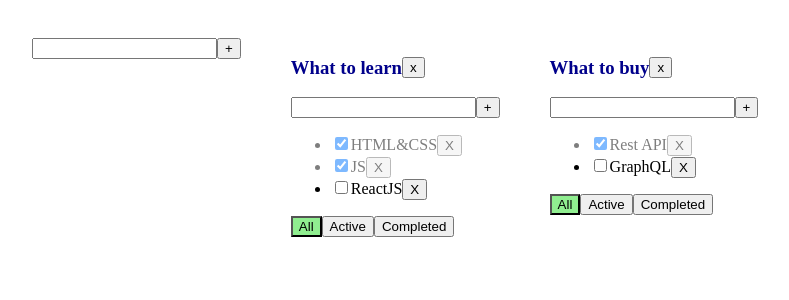
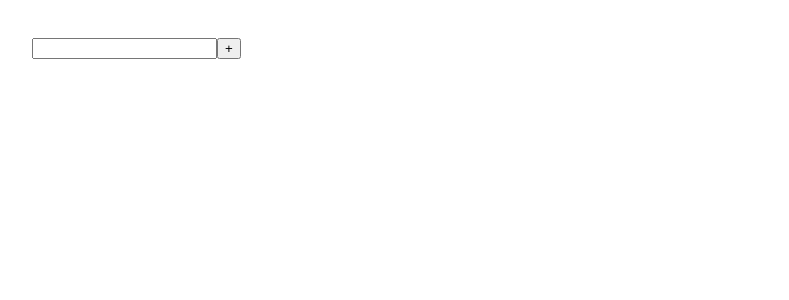
Before and after one commit to Yuliya9449/todo-list, a React (Vite) app: page / in a window 1280 px wide. Shown: the top 300 px of the page, without its empty margins (6-795 px from the left). Built offline with nearby package versions, Linux system fonts and the light colour scheme.

Commit message:
refactor: migrate to useReducer for state management

```diff
--- a/src/app/App.tsx
+++ b/src/app/App.tsx
@@ -1,11 +1,14 @@
-import { v1 } from 'uuid'
 import styles from './App.module.css'
 import { TodolistItem } from '@/features/TodolistItem'
-import { useCallback, useState } from 'react'
+import { useCallback, useReducer } from 'react'
 import { CreateItemForm } from '@/common/components/CreateItemForm/CreateItemForm'
-
-const todolistId1 = v1()
-const todolistId2 = v1()
+import {
+  changeTodolistAC,
+  createTodolistAC,
+  deleteTodolistAC,
+  todolistsReducer,
+} from '@/features/model/todolists-reducer'
+import { changeTaskAC, createTaskAC, deleteTaskAC, tasksReducer } from '@/features/model/tasks-reducer'
 
 export type Todolist = {
   id: string
@@ -35,80 +38,48 @@ const getFilteredTasks = (tasks: Task[], filter: FilterValues): Task[] => {
 }
 
 export const App = () => {
-  const [todolists, setTodolists] = useState<Todolist[]>([
-    { id: todolistId1, title: 'What to learn', filter: 'all' },
-    { id: todolistId2, title: 'What to buy', filter: 'all' },
-  ])
+  const [todolists, dispatchToTodolists] = useReducer(todolistsReducer, [])
 
-  const [tasks, setTasks] = useState<TasksState>({
-    [todolistId1]: [
-      { id: v1(), title: 'HTML&CSS', isDone: true },
-      { id: v1(), title: 'JS', isDone: true },
-      { id: v1(), title: 'ReactJS', isDone: false },
-    ],
-    [todolistId2]: [
-      { id: v1(), title: 'Rest API', isDone: true },
-      { id: v1(), title: 'GraphQL', isDone: false },
-    ],
-  })
+  const [tasks, dispatchToTasks] = useReducer(tasksReducer, {})
 
   const deleteTask = useCallback((payload: { todolistId: Todolist['id']; taskId: Task['id'] }) => {
-    const { todolistId, taskId } = payload
-    setTasks((prevTasks) => ({
-      ...prevTasks,
-      [todolistId]: prevTasks[todolistId].filter((t) => t.id !== taskId),
-    }))
+    dispatchToTasks(deleteTaskAC(payload))
   }, [])
 
   const changeFilter = useCallback((payload: { todolistId: Todolist['id']; filter: FilterValues }) => {
-    const { todolistId, filter } = payload
-    setTodolists((prevTodos) => prevTodos.map((t) => (t.id === todolistId ? { ...t, filter } : t)))
+    dispatchToTodolists(changeTodolistAC(payload))
   }, [])
 
   const createTask = useCallback((payload: { todolistId: Todolist['id']; title: Task['title'] }) => {
-    const { todolistId, title } = payload
-    const newTask = { id: v1(), title, isDone: false }
-    setTasks((prevTasks) => ({ ...prevTasks, [todolistId]: [newTask, ...prevTasks[todolistId]] }))
+    dispatchToTasks(createTaskAC(payload))
   }, [])
 
   const changeTaskStatus = useCallback(
     (payload: { todolistId: Todolist['id']; taskId: Task['id']; isDone: Task['isDone'] }) => {
-      const { todolistId, taskId, isDone } = payload
-      setTasks((prevTasks) => ({
-        ...prevTasks,
-        [todolistId]: prevTasks[todolistId].map((t) => (t.id === taskId ? { ...t, isDone } : t)),
-      }))
+      dispatchToTasks(changeTaskAC(payload))
     },
     [],
   )
 
   const deleteTodolist = useCallback((todolistId: Todolist['id']) => {
-    setTodolists((prevTodos) => prevTodos.filter((todolist) => todolist.id !== todolistId))
-
-    setTasks((prevTasks) => {
-      const { [todolistId]: _, ...rest } = prevTasks
-      return rest
-    })
+    const action = deleteTodolistAC({ todolistId })
+    dispatchToTodolists(action)
+    dispatchToTasks(action)
   }, [])
 
   const createTodolistHandler = useCallback((title: Todolist['title']) => {
-    const newTodolist: Todolist = { id: v1(), title, filter: 'all' }
-    setTodolists((prevTodos) => [newTodolist, ...prevTodos])
-    setTasks((prevTasks) => ({ ...prevTasks, [newTodolist.id]: [] }))
+    const action = createTodolistAC(title)
+    dispatchToTodolists(action)
+    dispatchToTasks(action)
   }, [])
 
   const changeTodolistTitle = useCallback((payload: { todolistId: Todolist['id']; title: Todolist['title'] }) => {
-    const { todolistId, title } = payload
-    setTodolists((prevTodos) => prevTodos.map((t) => (t.id === todolistId ? { ...t, title } : t)))
+    dispatchToTodolists(changeTodolistAC(payload))
   }, [])
 
   const changeTaskTitle = useCallback(
     (payload: { todolistId: Todolist['id']; taskId: Task['id']; title: Task['title'] }) => {
-      const { todolistId, taskId, title } = payload
-      setTasks((prevTasks: TasksState) => ({
-        ...prevTasks,
-        [todolistId]: prevTasks[todolistId].map((task) => (task.id === taskId ? { ...task, title } : task)),
-      }))
+      dispatchToTasks(changeTaskAC(payload))
     },
     [],
   )
@@ -116,7 +87,7 @@ export const App = () => {
   return (
     <div className={styles.app}>
       <CreateItemForm onCreateItem={createTodolistHandler} />
-      {todolists.map((todolist) => {
+      {todolists?.map((todolist) => {
         const todolistTasks = tasks[todolist.id]
 
         const filteredTasks = getFilteredTasks(todolistTasks, todolist.filter)
--- a/src/features/model/todolists-reducer.ts
+++ b/src/features/model/todolists-reducer.ts
@@ -15,7 +15,11 @@ export const createTodolistAC = (title: Todolist['title']) => {
   } as const
 }
 
-export const changeTodolistAC = (payload: { id: Todolist['id']; title?: Todolist['title']; filter?: FilterValues }) =>
+export const changeTodolistAC = (payload: {
+  todolistId: Todolist['id']
+  title?: Todolist['title']
+  filter?: FilterValues
+}) =>
   ({
     type: 'todolists/changeTodolist',
     payload,
@@ -30,8 +34,8 @@ export const todolistsReducer = (state: Todolist[] = [], action: Actions): Todol
       return [action.payload, ...state]
     }
     case 'todolists/changeTodolist': {
-      const { id, ...changes } = action.payload
-      return state.map((t) => (t.id === id ? { ...t, ...changes } : t))
+      const { todolistId, ...changes } = action.payload
+      return state.map((t) => (t.id === todolistId ? { ...t, ...changes } : t))
     }
     default: {
       return state
```
Also changed, not shown: 1 other file (tests, documents, lock files or other folders).
